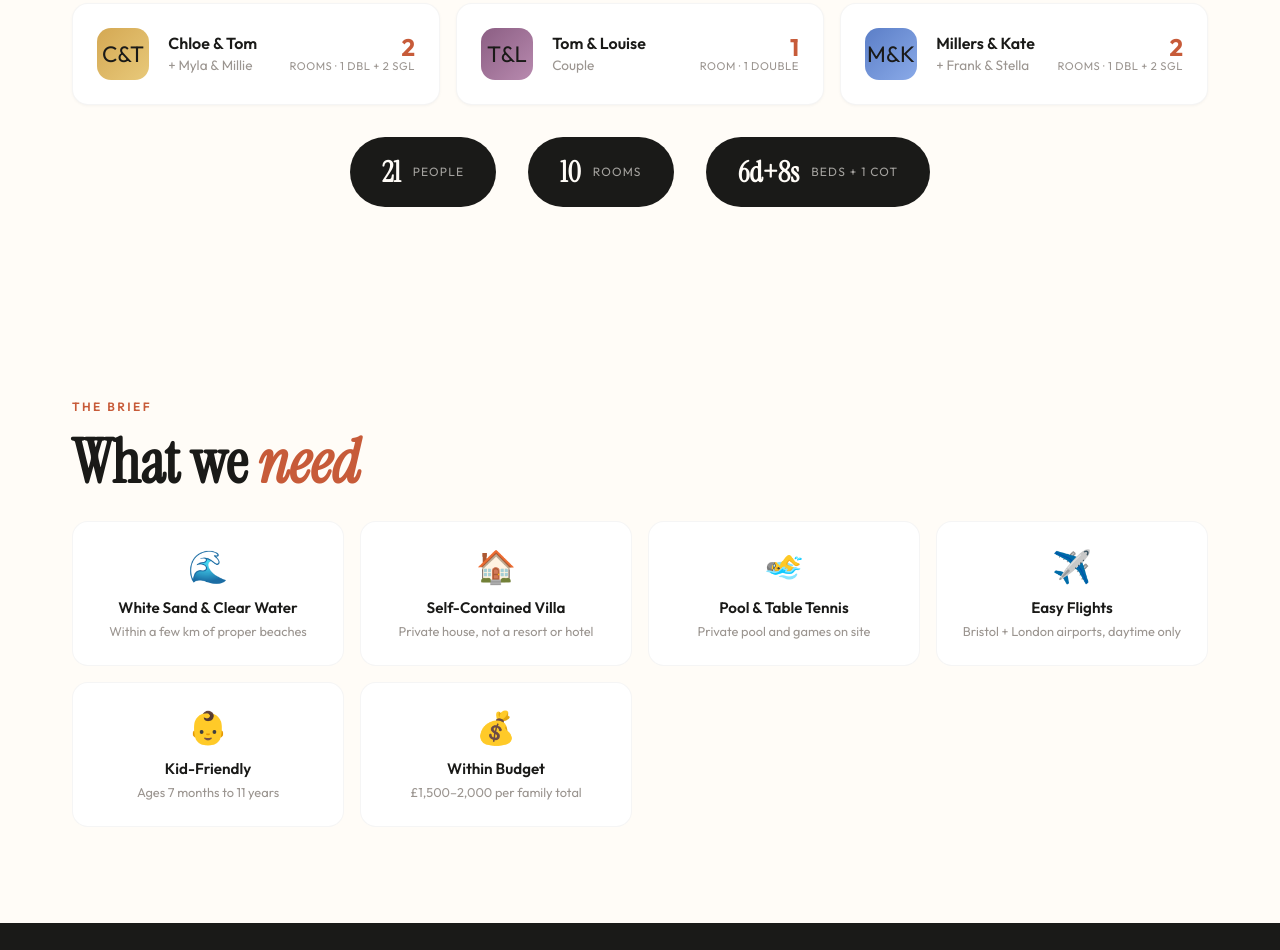
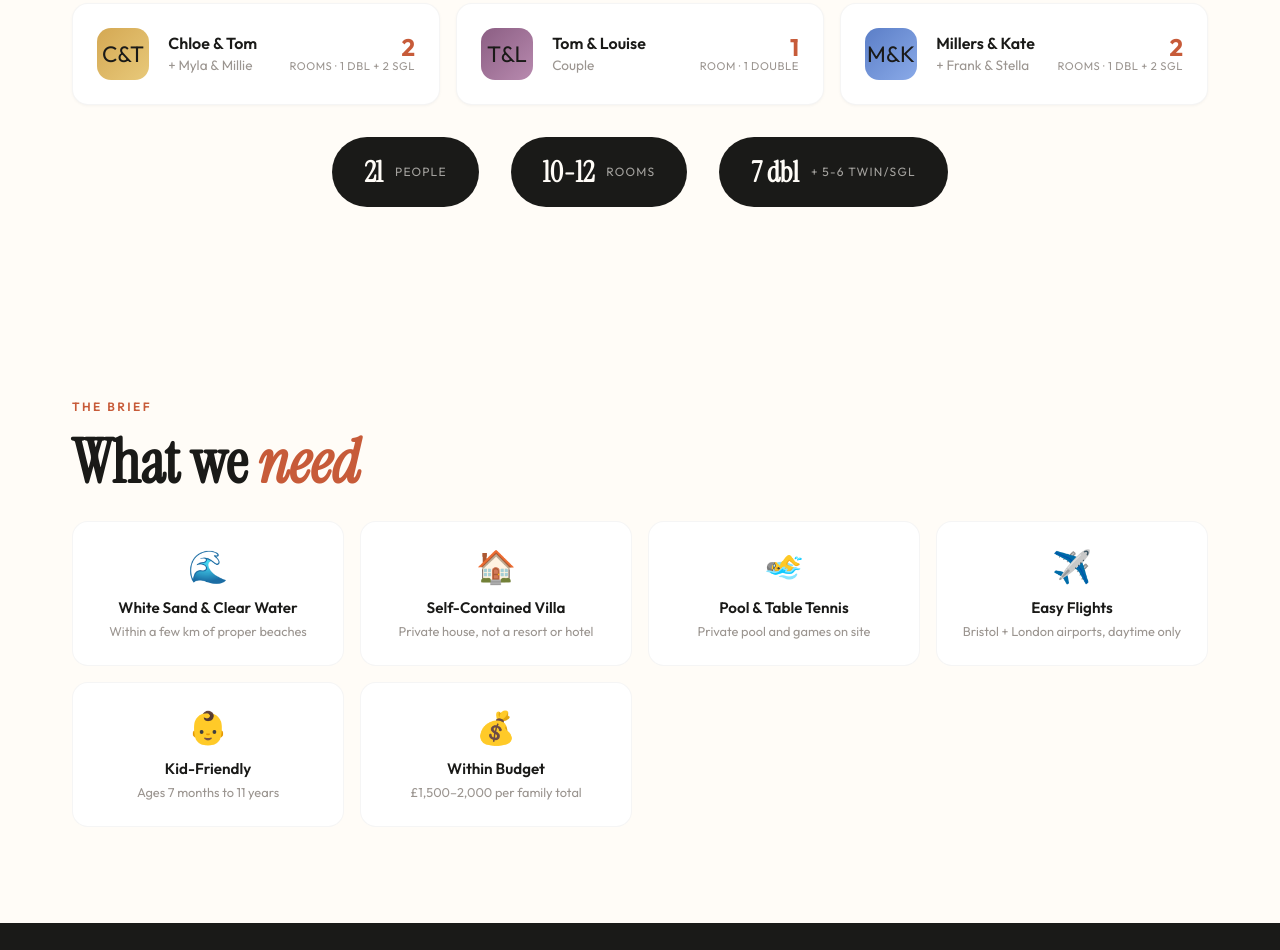
Before and after one commit to toby651/holiday-research, a plain HTML site: page index.html in a window 1280 px wide. Shown: the part 1268-2218 px from the top of the page. Drawn offline with Linux system fonts and the light colour scheme.

Commit message:
Update room totals to 10-12 rooms with spare capacity

```diff
--- a/index.html
+++ b/index.html
@@ -1054,12 +1054,12 @@
       <div class="label">People</div>
     </div>
     <div class="total-pill">
-      <div class="num">10</div>
+      <div class="num">10-12</div>
       <div class="label">Rooms</div>
     </div>
     <div class="total-pill">
-      <div class="num">6d+8s</div>
-      <div class="label">Beds + 1 cot</div>
+      <div class="num">7 dbl</div>
+      <div class="label">+ 5-6 twin/sgl</div>
     </div>
   </div>
 </section>
```
